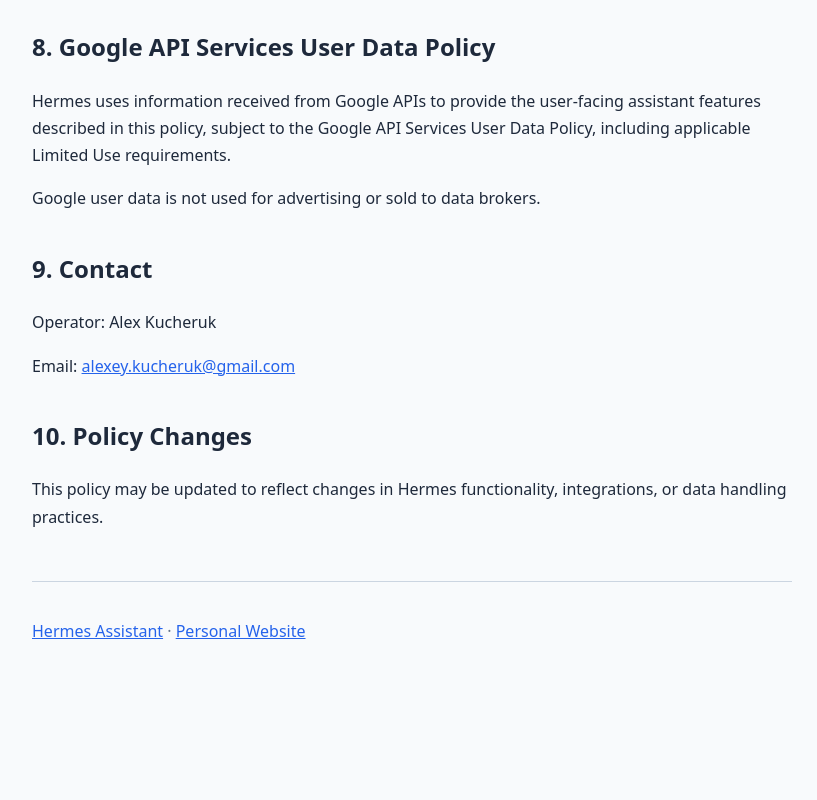
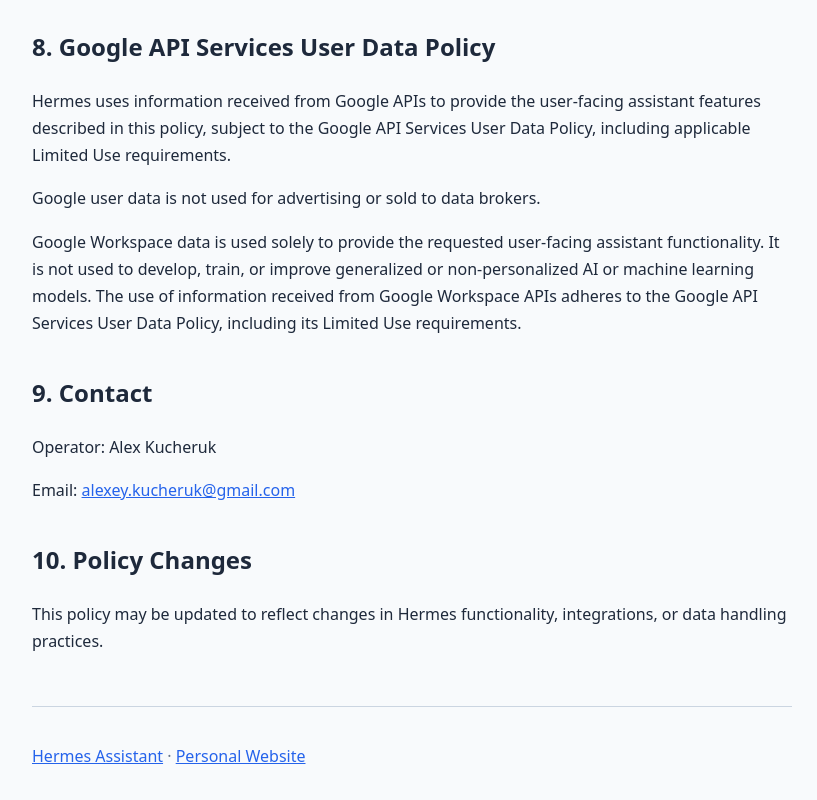
Before and after one commit to Medrep/My-personal-page, a plain HTML site: page hermes/privacy/index.html in a window 1280 px wide. Shown: the part 2020-2820 px from the top of the page, without its empty margins (228-1045 px from the left). Before the commit the page ends 2745 px from the top, so only its background shows below. Drawn offline with Linux system fonts and the light colour scheme.

Commit message:
Update index.html

```diff
--- a/hermes/privacy/index.html
+++ b/hermes/privacy/index.html
@@ -183,6 +183,20 @@
     sold to data brokers.
   </p>
 
+
+<p>
+  Google Workspace data is used solely to provide the
+  requested user-facing assistant functionality.
+  It is not used to develop, train, or improve
+  generalized or non-personalized AI or machine
+  learning models.
+  The use of information received from Google
+  Workspace APIs adheres to the Google API Services
+  User Data Policy, including its Limited Use
+  requirements.
+</p>
+
+
   <h2>9. Contact</h2>
 
   <p>
```
